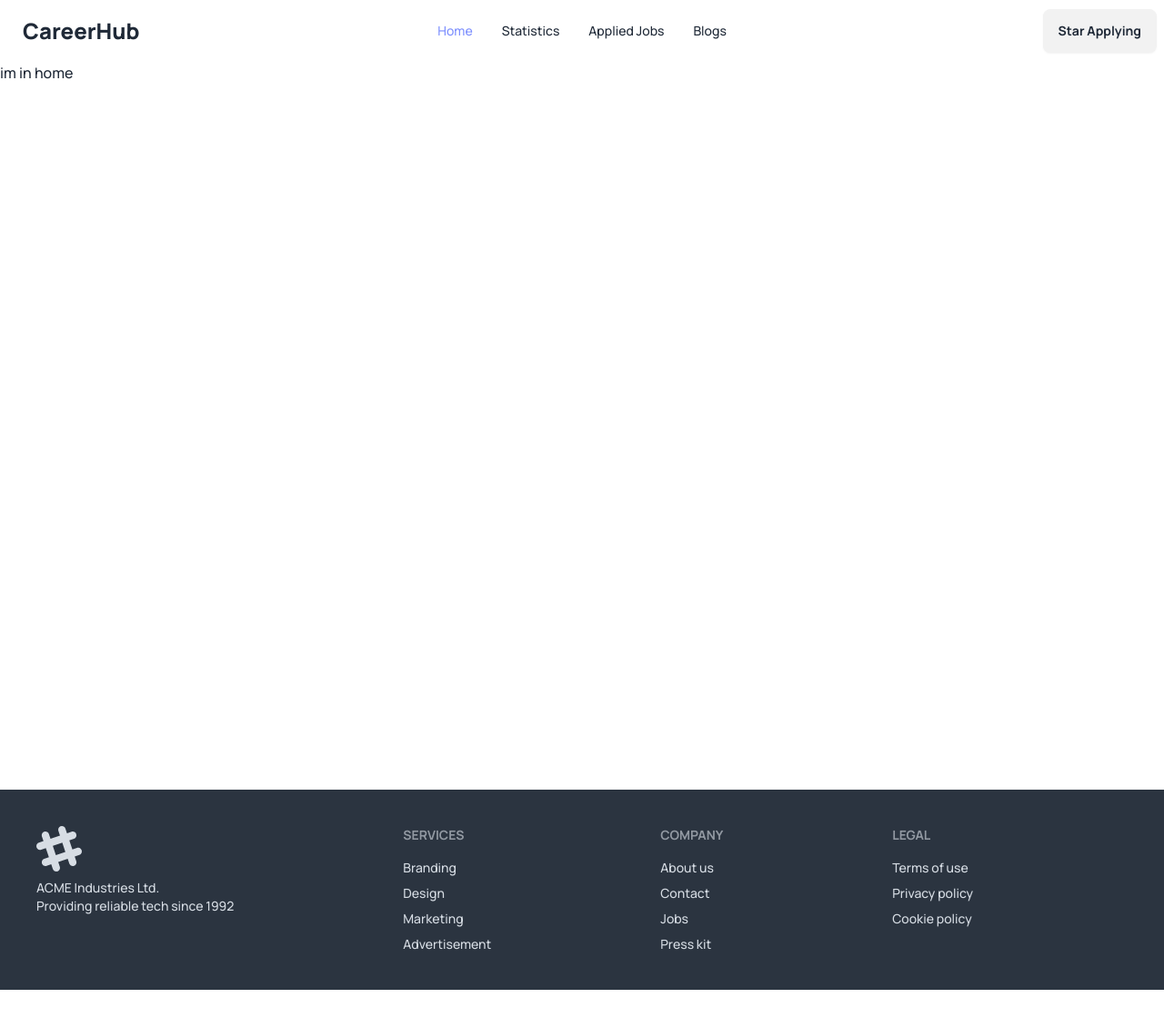
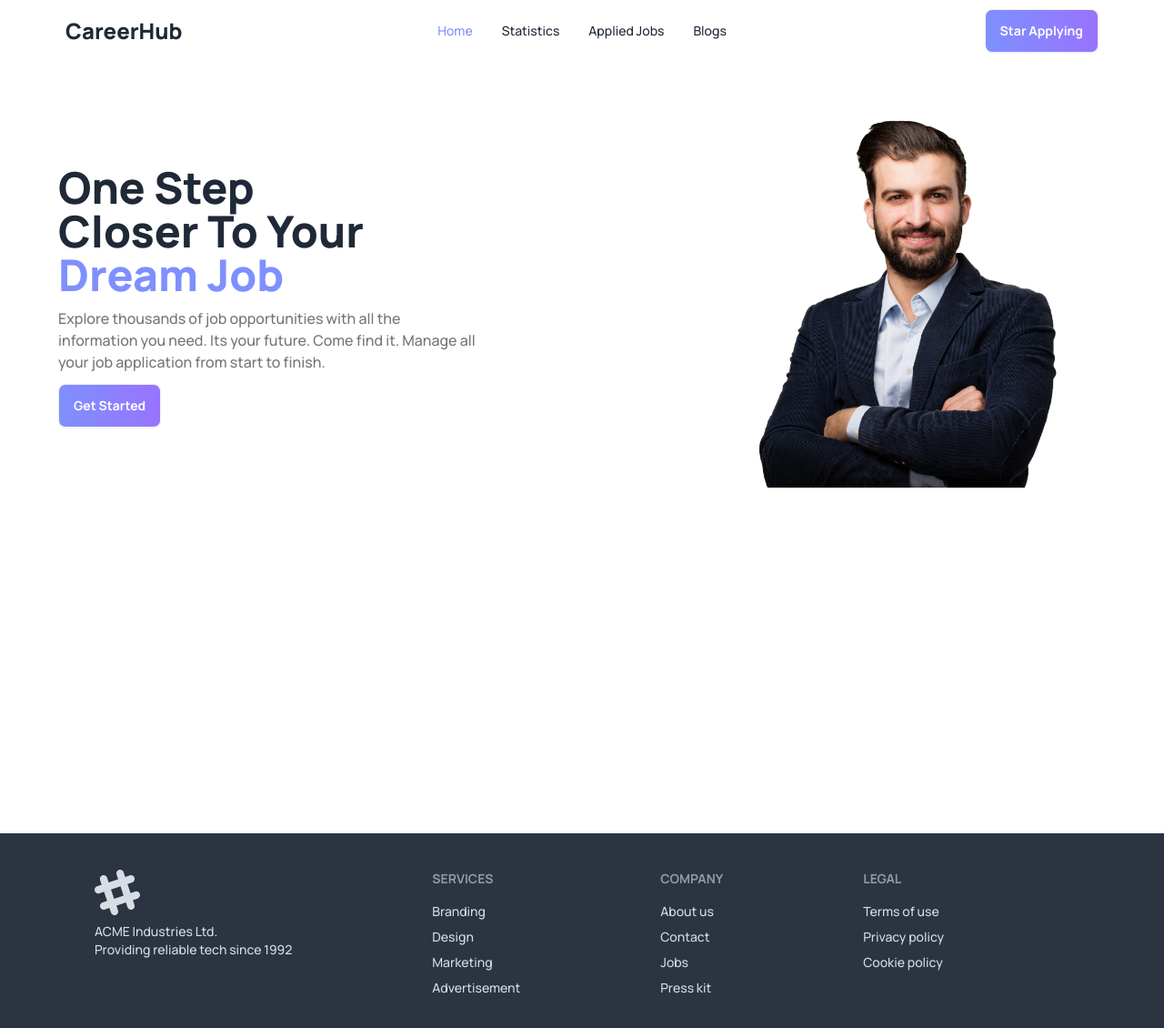
Before and after one commit to cssmh/career-hub-react, a React (Vite) app: page / in a window 1280 px wide. Shown: the top 1130 px of the page at 91% size. Before the commit the page ends 1088 px from the top, so only its background shows below. Built offline with nearby package versions, Linux system fonts and the light colour scheme.

Commit message:
Home page nav, button, home half design completed

```diff
--- a/src/Component/Footer/Footer.jsx
+++ b/src/Component/Footer/Footer.jsx
@@ -1,6 +1,7 @@
 const Footer = () => {
   return (
-    <footer className="footer p-10 bg-neutral text-neutral-content">
+    <footer className="bg-neutral text-neutral-content">
+      <div className="footer p-10 max-w-6xl mx-auto">
       <aside>
         <svg
           width="50"
@@ -39,6 +40,7 @@ const Footer = () => {
         <a className="link link-hover">Privacy policy</a>
         <a className="link link-hover">Cookie policy</a>
       </nav>
+      </div>
     </footer>
   );
 };
--- a/src/Component/Header/Header.jsx
+++ b/src/Component/Header/Header.jsx
@@ -35,13 +35,13 @@ const Header = () => {
             className="menu menu-sm dropdown-content mt-3 z-[1] p-2 shadow bg-base-100 rounded-box w-52"
           >{links}</ul>
         </div>
-        <a className="btn btn-ghost text-2xl font-extrabold">CareerHub</a>
+        <a href="/" className="text-2xl font-extrabold">CareerHub</a>
       </div>
       <div className="navbar-center hidden lg:flex">
         <ul className="menu menu-horizontal px-1">{links}</ul>
       </div>
       <div className="navbar-end">
-        <a className="btn">Star Applying</a>
+        <a className="btn bg-gradient-to-r from-[#7E90FE] to-[#9873FF] text-white">Star Applying</a>
       </div>
     </div>
   );
--- a/src/Component/Home/Home.jsx
+++ b/src/Component/Home/Home.jsx
@@ -1,7 +1,17 @@
+import userPhoto from '../../assets/images/user.png'
 const Home = () => {
     return (
         <div>
-            im in home
+            <section className='my-12'>
+                <div className="px-3 lg:px-0 flex-row md:flex justify-between items-center">
+                    <div>
+                        <h1 className="text-3xl md:text-5xl font-extrabold">One Step<br></br> Closer To Your<br></br> <span className='text-[#7E90FE]'>Dream Job</span></h1>
+                        <p className='my-3 text-[#757575]'>Explore thousands of job opportunities with all the<br></br> information you need. Its your future. Come find it. Manage all<br></br> your job application from start to finish.</p>
+                        <button className='btn bg-gradient-to-r from-[#7E90FE] to-[#9873FF] text-white'>Get Started</button>
+                    </div>
+                    <img className="lg:w-2/5" src={userPhoto} alt="" />
+                </div>
+            </section>
         </div>
     );
 };
--- a/src/Component/Root/Root.jsx
+++ b/src/Component/Root/Root.jsx
@@ -6,7 +6,7 @@ import { Outlet } from "react-router-dom";
 const Root = () => {
   return (
     <div>
-      <div className="max-w-7xl mx-auto">
+      <div className="max-w-6xl mx-auto">
         <Header></Header>
         <div className="min-h-dvh">
             <Outlet></Outlet>
```
